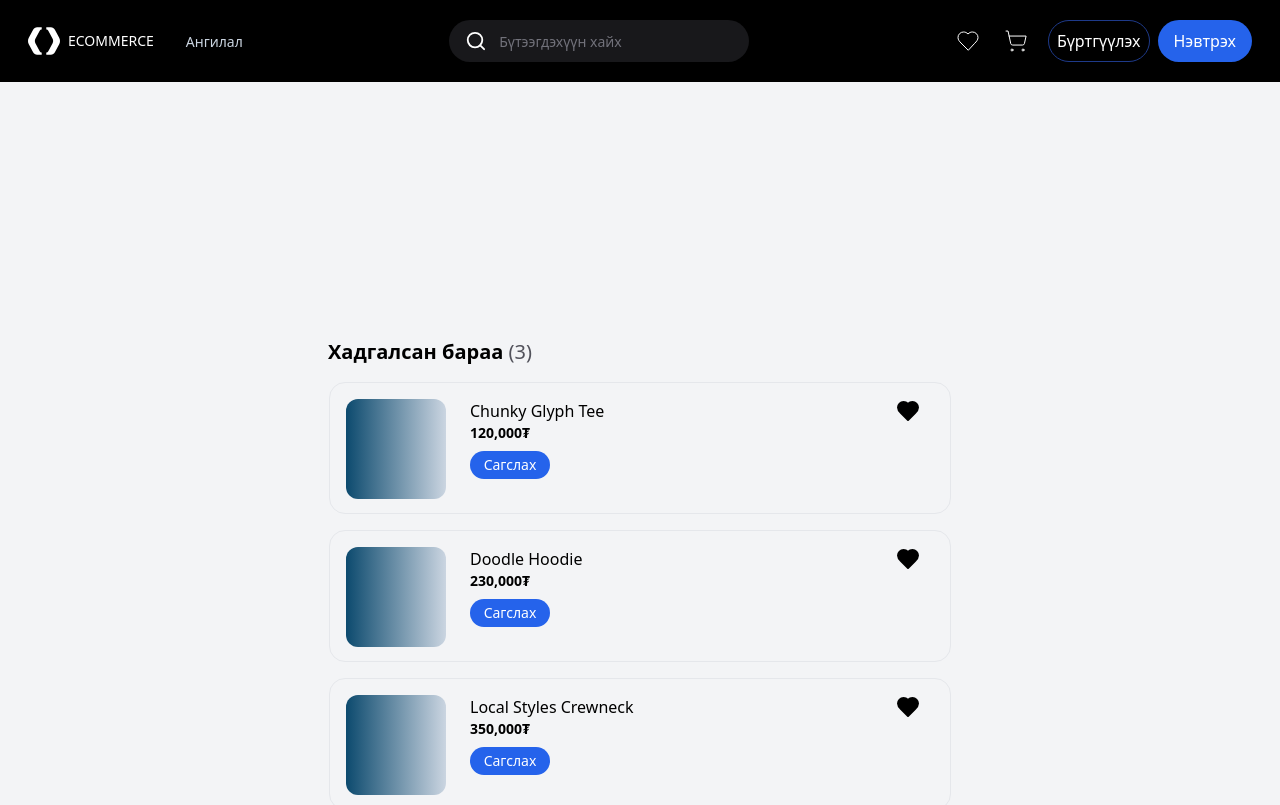
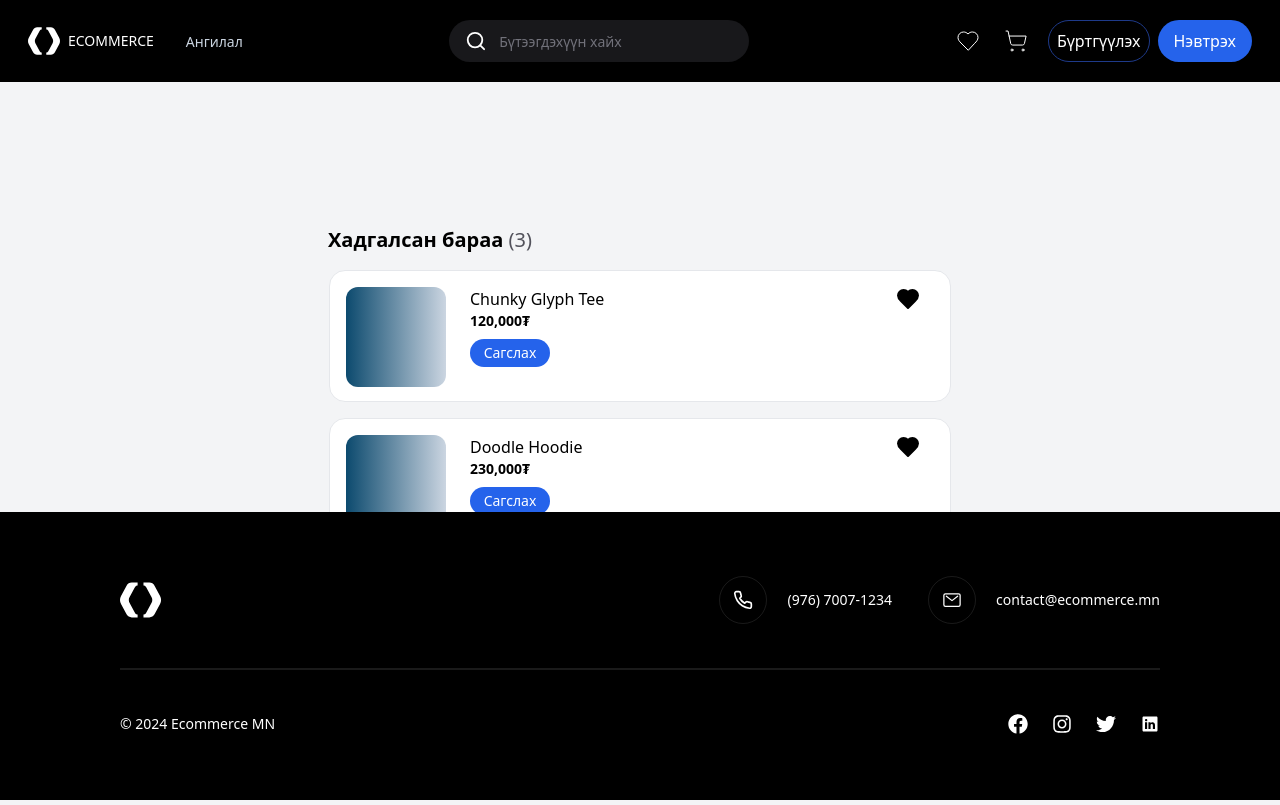
Before and after one commit to Delgermurun17/e-commerce-web, a Next.js app in the folder e-commerce-web/: page /saved in a window 1280 px wide. Shown: the top 805 px of the page. Built offline with nearby package versions, Linux system fonts and the light colour scheme.

Commit message:
Save page footer fixed, height style, count.

```diff
--- a/e-commerce-web/src/components/Footer.tsx
+++ b/e-commerce-web/src/components/Footer.tsx
@@ -7,7 +7,7 @@ import { LuPhone } from "react-icons/lu";
 
 export function Footer() {
     return (
-        <div className="bg-black">
+        <div className="w-full bg-black fixed bottom-0">
             <div className="mx-auto w-[1040px] max-w-[1440px] h-72 flex flex-col gap-11 py-16 px-">
                 <div className="flex justify-between items-center">
 
--- a/e-commerce-web/src/components/Save.tsx
+++ b/e-commerce-web/src/components/Save.tsx
@@ -1,7 +1,6 @@
 "use client";
-
 // React болон бусад хэрэгслүүдийг импортлоно
-import { useState } from "react";
+import React, { useState } from "react";
 import { Heart } from "lucide-react";
 import { Button } from "./ui/button";
 
@@ -49,22 +48,22 @@ export function Save() {
   };
 
   return (
-    <div className="flex flex-col gap-4 items-center py-64">
+    <div className="flex flex-col gap-4 items-center pt-36 h-[1000px]">
       <div className="mr-[420px]">
-      <h1 className="font-bold text-xl leading-7">
-        Хадгалсан бараа <span className="text-zinc-600 font-medium">({savedCount})</span>
-      </h1>
+        <h1 className="font-bold text-xl leading-7">
+          Хадгалсан бараа <span className="text-zinc-600 font-medium">({savedCount})</span>
+        </h1>
       </div>
       <div className="flex flex-col gap-4 max-w-[622px] w-full">
         {/* Card-уудыг гаргах */}
         {cards.map((card) => (
           <div
             key={card.id}
-            className={`flex gap-6 p-4 h-[132px] rounded-2xl border border-gray-200 duration-700 ${
-              filledCards.has(card.id) ? "translate-y-[-50px] opacity-0" : "translate-y-0 opacity-100"
+            className={`flex gap-6 p-4 h-[132px] rounded-2xl border border-gray-200 duration-700 overflow-hidden bg-white ${
+              filledCards.has(card.id) ? "opacity-0 h-0" : "opacity-100 h-[132px]"
             }`}
             style={{
-              transition: "transform 0.7s ease-out, opacity 0.7s ease-out",
+              transition: "height 0.7s ease-out, opacity 0.7s ease-out",
             }}
           >
             <div className="w-[100px] h-[100px] rounded-xl bg-gradient-to-r from-sky-900 to-slate-300"></div>
@@ -74,9 +73,9 @@ export function Save() {
                 <p className="font-bold text-sm leading-5">{card.price}</p>
               </div>
               <div>
-              <Button className="mt-2 mb-4 w-20 h-7 bg-blue-600 rounded-[14px px-3 py-1">
-                <p className="font-medium text-sm leading-5 text-white">Сагслах</p>
-              </Button>
+                <Button className="mt-2 mb-4 w-20 h-7 bg-blue-600 rounded-[14px] px-3 py-1">
+                  <p className="font-medium text-sm leading-5 text-white">Сагслах</p>
+                </Button>
               </div>
             </div>
             <div>
```
Also changed, not shown: e-commerce-web/src/app/saved/page.tsx (line endings or trailing spaces).
